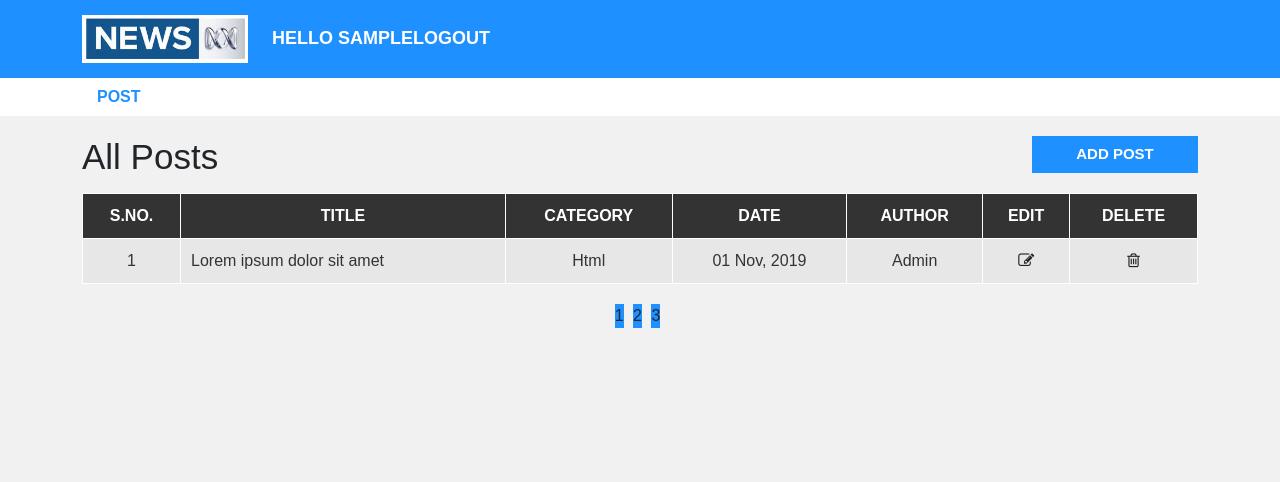
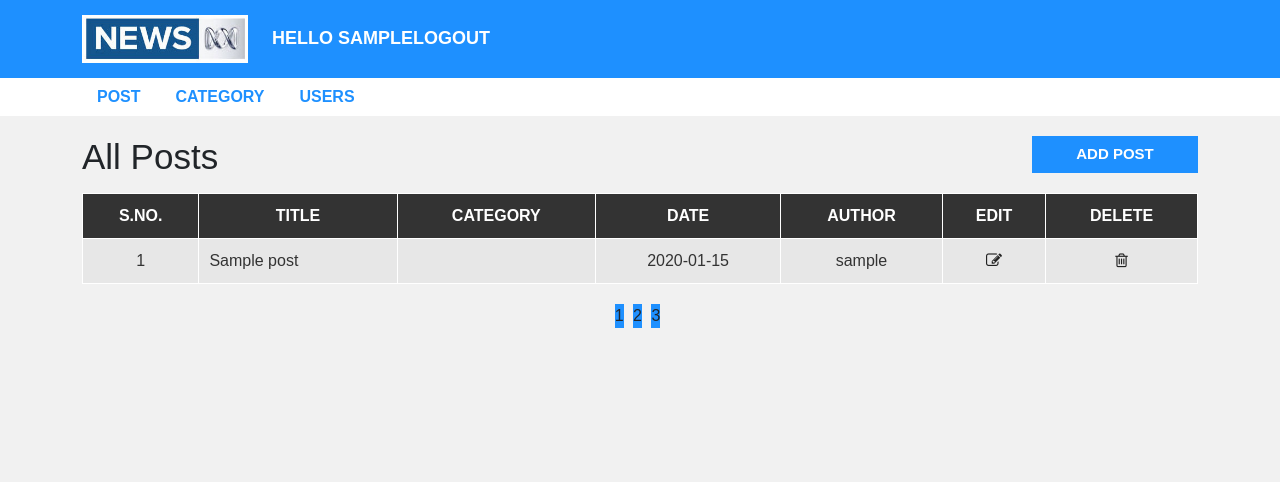
Before and after one commit to raghavgupta2u/NEWS-SITE, a PHP site: page /news-site-cms/NEWS-SITE/admin/post.php in a window 1280 px wide. Shown: the top 482 px of the page. Run offline with PHP 8.4, Linux system fonts and the light colour scheme; the visitor is signed in with stand-in values (Sample User, id 1); tables that the repository leaves empty hold one stand-in row (values such as "Sample post").

Commit message:
post add

```diff
--- a/admin/add-post.php
+++ b/admin/add-post.php
@@ -42,7 +42,7 @@
    if($result = mysqli_multi_query($con,$sql) or die('Query Faild')){
     header("Location: http://localhost/news-site-cms/NEWS-SITE/admin/post.php");
    }else{
-    echo "<div class=''alert a;ert-danger'>Query failed</div>";
+    echo "<div class='alert a;ert-danger'>Query failed</div>";
    }
 }
 ?>
--- a/admin/post.php
+++ b/admin/post.php
@@ -1,4 +1,5 @@
 <?php include "header.php"; ?>
+
 <div id="admin-content">
     <div class="container">
         <div class="row">
@@ -9,6 +10,25 @@
                 <a class="add-new" href="add-post.php">add post</a>
             </div>
             <div class="col-md-12">
+                <?php
+                include "config.php";
+                if ($_SESSION["user_role"] == '1') {
+                    $sql = "SELECT *FROM post
+                    LEFT JOIN category ON post.category = category.category_id
+                    LEFT JOIN user ON post.author = user.user_id
+                    ORDER BY post.post_id DESC ";
+                } elseif ($_SESSION["user_role"] == '0') {
+                    $sql = "SELECT *FROM post
+                    LEFT JOIN category ON post.category = category.category_id
+                    LEFT JOIN user ON post.author = user.user_id
+                    WHERE post.author = {$_SESSION['user_id']}
+                    ORDER BY post.post_id DESC ";
+                }
+
+
+                $result = mysqli_query($con, $sql) or die("Query faild");
+                if (mysqli_num_rows($result) > 0) {
+                ?>
                     <table class="content-table">
                         <thead>
                             <th>S.No.</th>
@@ -19,18 +39,23 @@
                             <th>Edit</th>
                             <th>Delete</th>
                         </thead>
+                        <?php
+                        while ($row = mysqli_fetch_assoc($result)) {
+                        ?>
                             <tbody>
                                 <tr>
-                              <td class='id'>1</td>
-                              <td>Lorem ipsum dolor sit amet</td>
-                              <td>Html</td>
-                              <td>01 Nov, 2019</td>
-                              <td>Admin</td>
-                              <td class='edit'><a href='update-post.php'><i class='fa fa-edit'></i></a></td>
-                              <td class='delete'><a href='delete-post.php'><i class='fa fa-trash-o'></i></a></td>
+                                    <td class='id'><?php echo $row['post_id']; ?></td>
+                                    <td><?php echo $row['title']; ?></td>
+                                    <td><?php echo $row['category_name']; ?></td>
+                                    <td><?php echo $row['post_date']; ?></td>
+                                    <td><?php echo $row['username']; ?></td>
+                                    <td class='edit'><a href='update-post.php?id=<?php echo $row['post_id']; ?>'><i class='fa fa-edit'></i></a></td>
+                                    <td class='delete'><a href='delete-post.php?id=<?php echo $row['post_id']; ?>'><i class='fa fa-trash-o'></i></a></td>
                                 </tr>
                             </tbody>
+                        <?php } ?>
                     </table>
+                <?php } ?>
                 <ul class='pagination admin-pagination'>
                     <li class="active"><a>1</a></li>
                     <li><a>2</a></li>
```
Also changed, not shown: admin/upload/Screenshot (10).png (added). Lines whose indentation alone changed are shown as unchanged.
